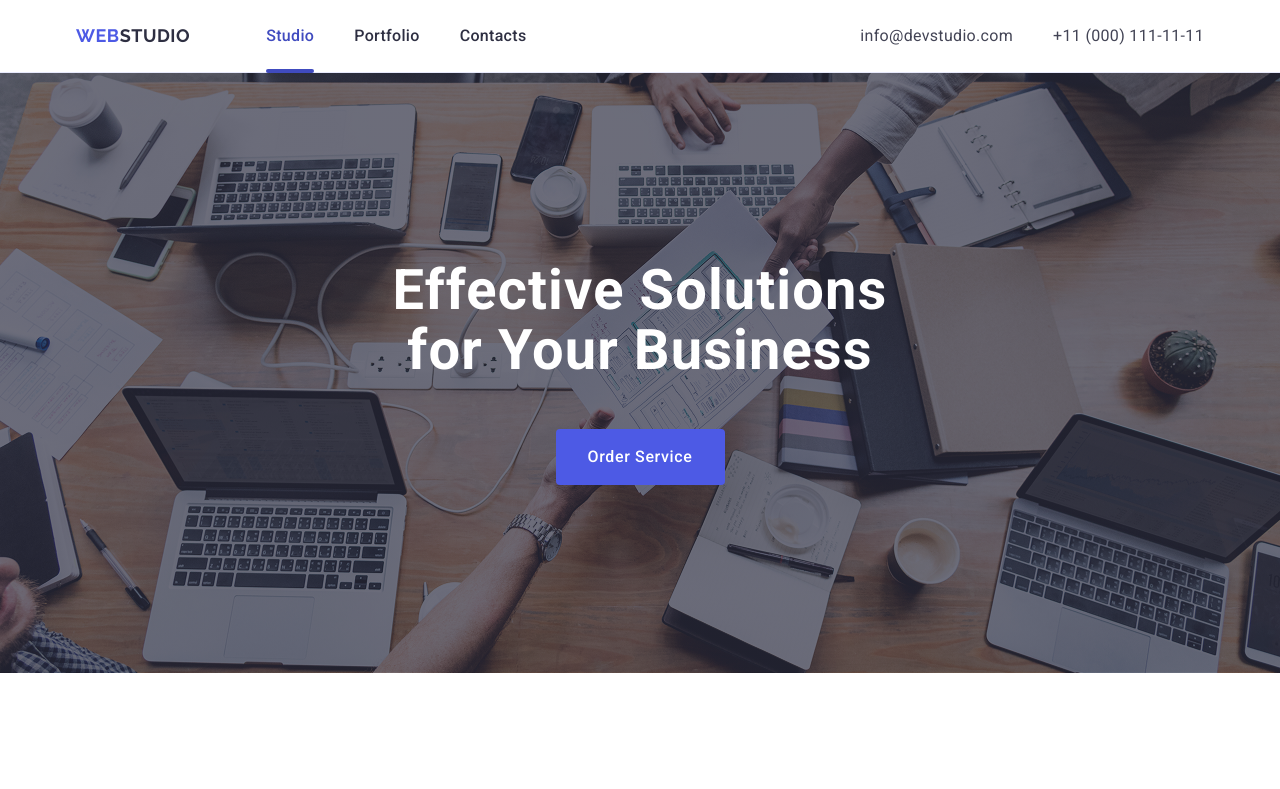
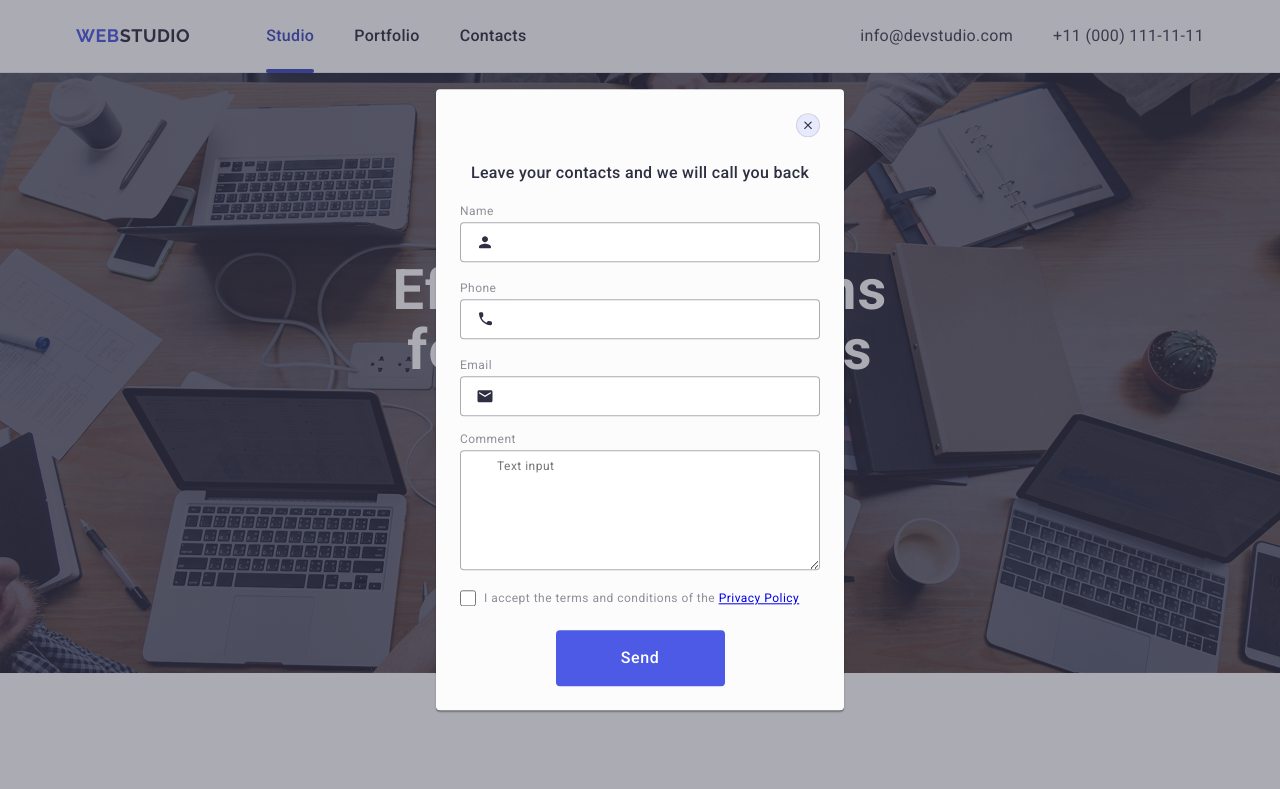
Before and after one commit to YehorStepanov/goit-markup-hw-05, a plain HTML site: page index.html in a window 1280 px wide. Shown: the top 789 px of the page. Drawn offline with nearby package versions, Linux system fonts and the light colour scheme.

Commit message:
fix modal add div

```diff
--- a/css/styles.css
+++ b/css/styles.css
@@ -601,13 +601,10 @@ address {
   width: 100%;
   height: 100%;
   z-index: 999;
-  display: flex;
-  align-items: center;
-  justify-content: center;
   background-color: rgba(46, 47, 66, 0.4);
   opacity: 0;
   pointer-events: none;
-  transition: opacity 250ms cubic-bezier(0.4, 0, 0.2, 1);
+  transition: opacity 250ms cubic-bezier(0.4, 0, 0.2, 1), visibility 250ms cubic-bezier(0.4, 0, 0.2, 1);
 }
 
 .modal-overlay.is-open {
@@ -616,22 +613,26 @@ address {
 }
 
 .modal {
+  top: 50%;
+  left: 50%;
+  transform: translate(-50%, -50%);
+  position: absolute;
   border-radius: 4px;
   width: 408px;
-  height: 584px;
+  min-height: 584px;
   box-shadow: 0 1px 1px 0 rgba(0, 0, 0, 0.14), 0 1px 3px 0 rgba(0, 0, 0, 0.12),
     0 2px 1px 0 rgba(0, 0, 0, 0.2);
   background: #fcfcfc;
-  padding: 24px;
-  position: relative;
+  padding: 72px 24px 24px 24px;
+  transition: transform 250ms cubic-bezier(0.4, 0, 0.2, 1);
 }
 
 .modal-close {
   position: absolute;
   top: 24px;
   right: 24px;
-  border: 1px solid #2e2f42;
-  border-radius: 100%;
+  border: 1px solid rgba(0, 0, 0, 0.1);
+  border-radius: 50%;
   background-color: #e7e9fc;
   stroke-width: 1px;
   stroke: rgba(0, 0, 0, 0.1);
@@ -642,14 +643,13 @@ address {
   display: flex;
   align-items: center;
   justify-content: center;
-  transition: background-color 250ms cubic-bezier(0.4, 0, 0.2, 1);
-  transition: border 250ms cubic-bezier(0.4, 0, 0.2, 1);
+  transition: background-color 250ms cubic-bezier(0.4, 0, 0.2, 1), border 250ms cubic-bezier(0.4, 0, 0.2, 1);
 }
 
 .modal-close:hover,
 .modal-close:focus {
-  background-color: #4d5ae5;
-  border: 1px solid #4d5ae5;
+  background-color: #404bbf;
+  border: none;
 }
 
 .modal-close-icon {
@@ -670,13 +670,15 @@ address {
   letter-spacing: 0.02em;
   text-align: center;
   color: #2e2f42;
-  margin-top: 48px;
   margin-bottom: 16px;
 }
 
 .modal-form{
   display: flex;
   flex-direction: column;
+}
+.form-lb-inp{
+  margin-bottom: 8px;
 }
 .form-text {
   display: inline-block;
--- a/index.html
+++ b/index.html
@@ -461,7 +461,7 @@
         </div>
       </div>
     </footer>
-    <div class="modal-overlay">
+    <div class="modal-overlay is-open">
       <div class="modal">
         <button class="modal-close" type="button">
           <svg class="modal-close-icon" width="8" height="8">
@@ -470,11 +470,12 @@
         </button>
         <p class="modal-text">Leave your contacts and we will call you back</p>
         <form class="modal-form" name="modal_form">
-          <label class="form-text" for="form_username">Name</label>
+          <div class="form-lb-inp">
+            <label class="form-text" for="user-name">Name</label>
             <div class="form-group">
               <input
                 class="form-input"
-              id="form_username"
+                id="user-name"
                 name="user_name"
                 type="text"
               />
@@ -482,6 +483,8 @@
                 <use href="./images/icons.svg#icon-person-black-18dp-1"></use>
               </svg>
             </div>
+          </div>
+          <div class="form-lb-inp">
             <label class="form-text" for="user_phone">Phone</label>
             <div class="form-group">
               <input
@@ -494,6 +497,8 @@
                 <use href="./images/icons.svg#icon-phone-black-18dp-1"></use>
               </svg>
             </div>
+          </div>
+          <div class="form-lb-inp">
             <label class="form-text" for="user_email">Email</label>
             <div class="form-group">
               <input
@@ -505,6 +510,7 @@
               <svg class="form-icon" width="18" height="24">
                 <use href="./images/icons.svg#icon-email-black-18dp-1"></use>
               </svg>
+            </div>
           </div>
           <label class="form-text" for="user_comment">Comment</label>
           <div>
```
Lines whose indentation alone changed are shown as unchanged.
